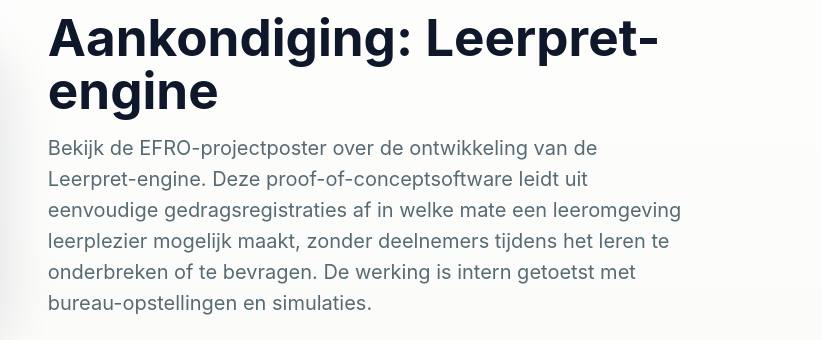
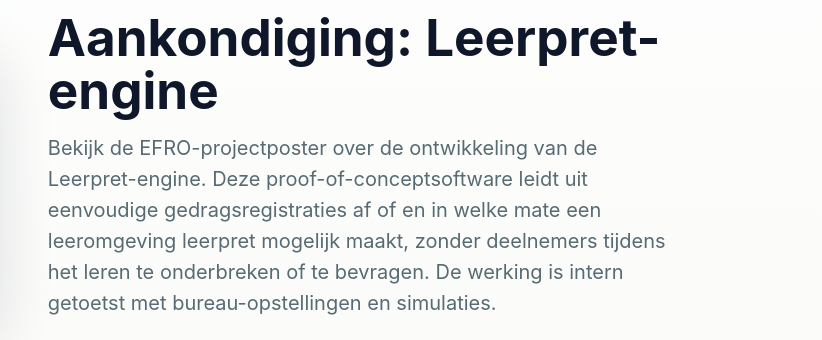
Before and after one commit to HDRoelofs/website-update, an Astro site: page / in a window 1280 px wide. Shown: the part 221-561 px from the top of the page, 458-1280 px from the left. Built offline with nearby package versions, Linux system fonts and the light colour scheme; Astro itself is replaced by a stand-in of ours.

Commit message:
Correct leerpret terminology

```diff
--- a/src/components/PageBottomBlocks.astro
+++ b/src/components/PageBottomBlocks.astro
@@ -17,14 +17,14 @@ const currentLang = path.startsWith("/de/") || path === "/de"
 const snnText = {
   nl: {
     title: "Europese samenwerking",
-    copy: "Het ontwikkelen van een nieuwe methode voor het meten van leerplezier is mede mogelijk gemaakt door financiering van SNN (Samenwerkingsverband Noord Nederland) en de Europese Unie.",
+    copy: "Het ontwikkelen van een nieuwe methode voor het meten van leerpret is mede mogelijk gemaakt door financiering van SNN (Samenwerkingsverband Noord Nederland) en de Europese Unie.",
     gallery: "Foto gallerijen",
     logosLabel: "SNN en Europese Unie",
     euAlt: "Europese Unie",
     archiveLabel: "Fotoarchief",
     archiveHref: "/foto-gallerijen/",
     posterTitle: "Aankondiging: Leerpret-engine",
-    posterCopy: "Bekijk de EFRO-projectposter over de ontwikkeling van de Leerpret-engine. Deze proof-of-conceptsoftware leidt uit eenvoudige gedragsregistraties af in welke mate een leeromgeving leerplezier mogelijk maakt, zonder deelnemers tijdens het leren te onderbreken of te bevragen. De werking is intern getoetst met bureau-opstellingen en simulaties.",
+    posterCopy: "Bekijk de EFRO-projectposter over de ontwikkeling van de Leerpret-engine. Deze proof-of-conceptsoftware leidt uit eenvoudige gedragsregistraties af of en in welke mate een leeromgeving leerpret mogelijk maakt, zonder deelnemers tijdens het leren te onderbreken of te bevragen. De werking is intern getoetst met bureau-opstellingen en simulaties.",
     posterLink: "Bekijk de poster (PDF)",
     posterAlt: "EFRO-projectposter over de Leerpret-engine"
   },
```
Also changed, not shown: index.html (+2 -2 lines).
